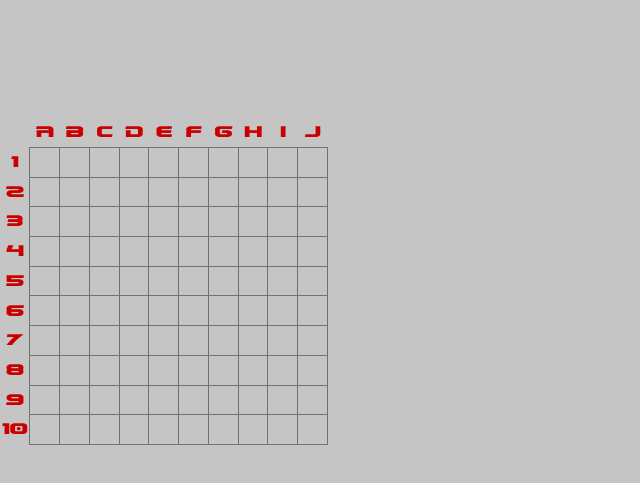
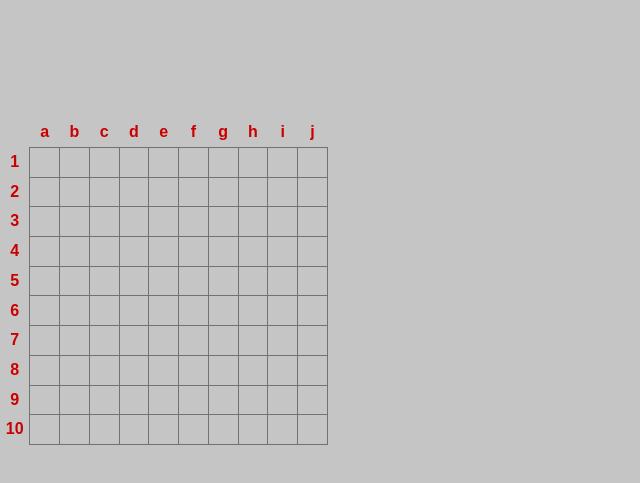
Before and after one commit to Adhisafdhol/battleship, a website built with webpack: page src/index.html in a window 1280 px wide. Shown: the part 119-602 px from the top of the page, without its empty margins (0-640 px from the left). Built offline with nearby package versions, Linux system fonts and the light colour scheme.

Commit message:
Add luxi mono font and use it

```diff
--- a/src/style.css
+++ b/src/style.css
@@ -11,6 +11,15 @@
   font-family: 'drius_straightregular';
   src: url('./fonts/drius/driusstraight-webfont.woff2') format('woff2'),
     url('./fonts/drius/driusstraight-webfont.woff') format('woff');
+  font-weight: normal;
+  font-style: normal;
+
+}
+
+@font-face {
+  font-family: 'luxi_monoregular';
+  src: url('./fonts/luxi-mono/luximr-webfont.woff2') format('woff2'),
+    url('./fonts/luxi-mono/luximr-webfont.woff') format('woff');
   font-weight: normal;
   font-style: normal;
 
@@ -70,6 +79,7 @@ body {
 }
 
 .gameboard {
+  font-family: 'luxi-monoregular', sans-serif;
   border-collapse: collapse;
   width: min(85vw, calc(200px + 17vw));
   height: min(85vw, calc(200px + 17vw));
@@ -97,6 +107,7 @@ div.gameboard {
 .gameboard tr {
   height: 100% / 11;
 }
+
 .gameboard  td {
   width: calc(100% / 11);
   font-size: 0.75rem;
```
Also changed, not shown: src/fonts/luxi-mono/luximr-webfont.woff (added), src/fonts/luxi-mono/luximr-webfont.woff2 (added).
